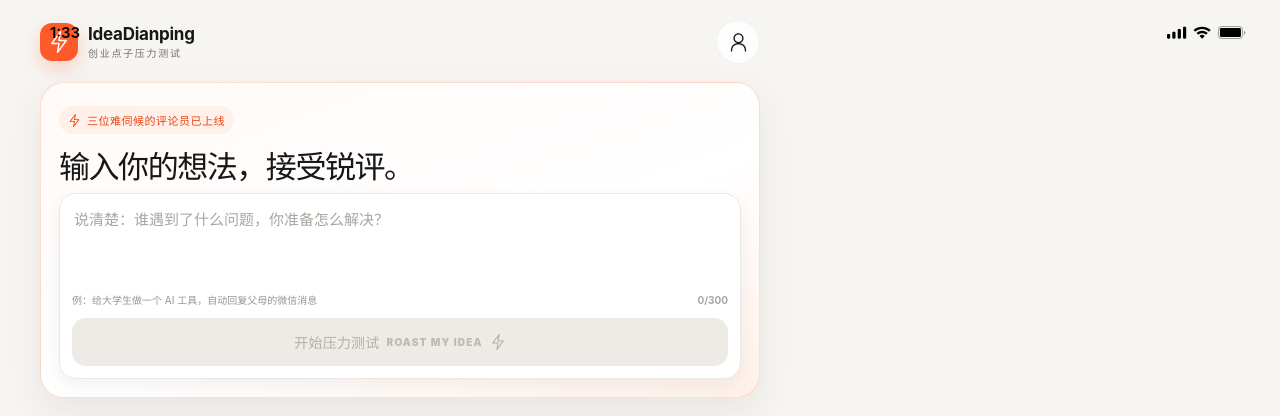
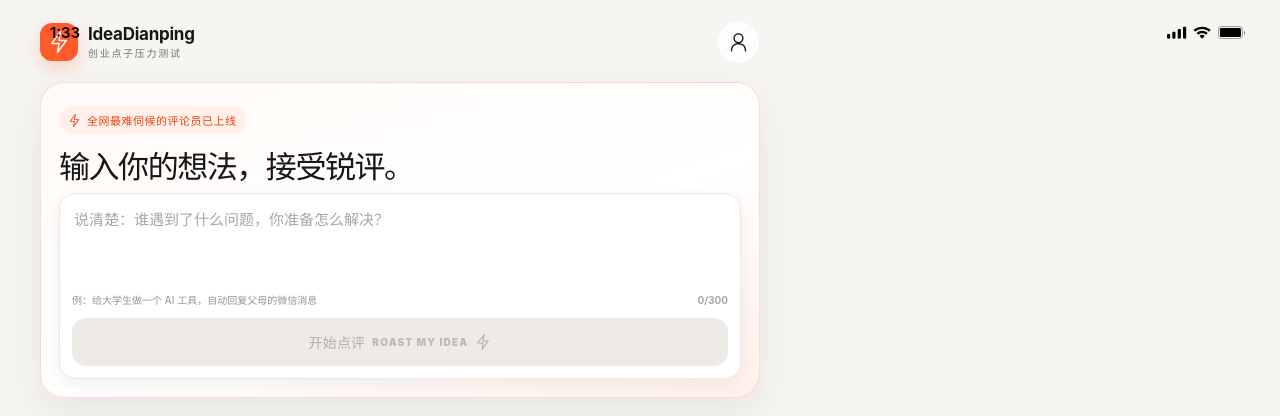
Before and after one commit to DouvidGit/IdeaDianping, a React (Vite) app: page / in a window 1280 px wide. Shown: the top 416 px of the page. Built offline with nearby package versions, Linux system fonts and the light colour scheme.

Commit message:
Update Prototype.tsx

```diff
--- a/src/Prototype.tsx
+++ b/src/Prototype.tsx
@@ -772,7 +772,7 @@ function HomeScreen({ flow }: { flow: FlowControls }) {
         >
           <div className="hero-kicker">
             <LightningBoltIcon />
-            三位难伺候的评论员已上线
+            全网最难伺候的评论员已上线
           </div>
 
           <h1 id="hero-title" aria-label={fullTitle}>
@@ -812,7 +812,7 @@ function HomeScreen({ flow }: { flow: FlowControls }) {
               onClick={submitIdea}
               data-testid="roast-button"
             >
-              开始压力测试
+              开始点评
               <span>ROAST MY IDEA</span>
               <LightningBoltIcon />
             </button>
@@ -834,7 +834,7 @@ function HomeScreen({ flow }: { flow: FlowControls }) {
             </div>
 
             <span className="live-indicator">
-              <i /> 三人意见互不统一
+              <i /> 三人24小时在线
             </span>
           </div>
 
```
